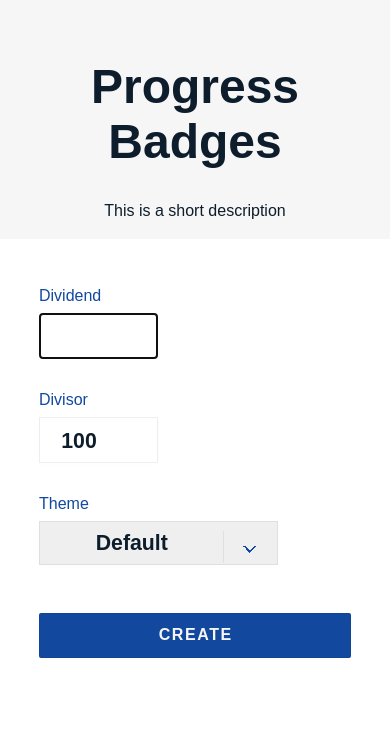
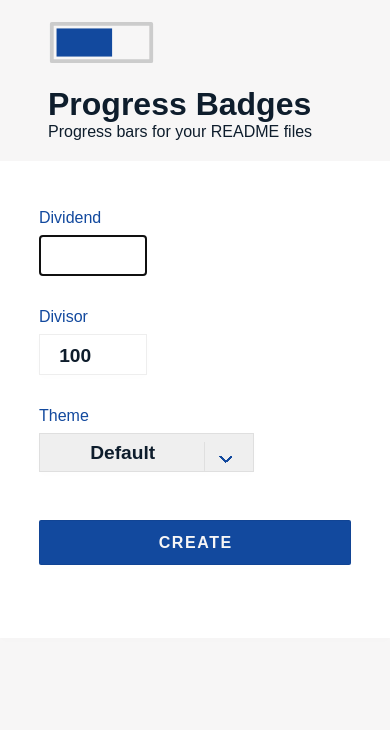
Before and after one commit to LenaSchnedlitz/progress, a Flask app: page / in a window 390 px wide. Shown: the top 730 px of the page. Run offline with Flask 2, Linux system fonts and the light colour scheme; some web fonts are replaced.

Commit message:
Add 'logo'

```diff
--- a/progressbar/static/css/style.css
+++ b/progressbar/static/css/style.css
@@ -19,19 +19,19 @@
   border-radius: 2px;
 }
 
-::selection {
+::-moz-selection {
   background: var(--accent-color);
   color: #fff;
 }
 
-::-moz-selection {
+::selection {
   background: var(--accent-color);
   color: #fff;
 }
 
 body {
   margin: 0;
-  padding-top: 7%;
+  padding-top: 5%;
   background: var(--bg-color);
 }
 
@@ -41,12 +41,42 @@ h1, input, label, option, p, select {
   text-align: center;
 }
 
+/* HEADLINE ******************************************************************/
+
+img {
+  margin: 0 auto 3em;
+  display: block;
+}
+
 h1 {
-  font-size: 3em;
+  margin-bottom: 1rem;
+  font-size: 3rem;
+}
+
+@media all and (max-width: 840px) {
+  h1 {
+    font-size: 2.5em;
+  }
 }
 
 @media all and (max-width: 720px) {
-  input[type=number], select {
+  img {
+    margin-bottom: 1rem;
+    margin-left: 3rem;
+  }
+
+  h1 {
+    margin-left: 3rem;
+    margin-right: 3rem;
+    margin-bottom: 0;
+    font-size: 2em;
+    text-align: left;
+  }
+
+  p {
+    margin-top: 0;
+    margin-left: 3rem;
+    margin-right: 3rem;
     text-align: left;
   }
 }
@@ -136,6 +166,19 @@ input[type=number]:focus {
   box-shadow: inset 0 2px 3px -2px rgba(0, 0, 0, .1);
 }
 
+@media all and (max-width: 840px) {
+  input[type=number] {
+    font-size: 1.25em;
+  }
+}
+
+@media all and (max-width: 720px) {
+  input[type=number] {
+    font-size: 1.2em;
+    text-align: left;
+  }
+}
+
 /* SELECT ********************************************************************/
 
 select {
@@ -194,6 +237,19 @@ select:focus {
 select:-moz-focusring {
   color: transparent;
   text-shadow: 0 0 0 #000;
+}
+
+@media all and (max-width: 840px) {
+  select {
+    font-size: 1.25em;
+  }
+}
+
+@media all and (max-width: 720px) {
+  select {
+    font-size: 1.2em;
+    text-align: left;
+  }
 }
 
 /* COLOR INPUT ***************************************************************/
--- a/progressbar/templates/main.html
+++ b/progressbar/templates/main.html
@@ -32,8 +32,9 @@
 </head>
 <body onload="toggleColorBox(selectedOption() === 'Custom Color')">
 
+<img src="{{ url_for('static', filename='svg/logo.svg') }}">
 <h1>Progress Badges</h1>
-<p>This is a short description</p>
+<p>Progress bars for your README files</p>
 <form method="post">
   <div class="form-item">
     <label for="dividend-input">Dividend</label>
```
Also changed, not shown: progressbar/static/svg/logo.svg (added).
